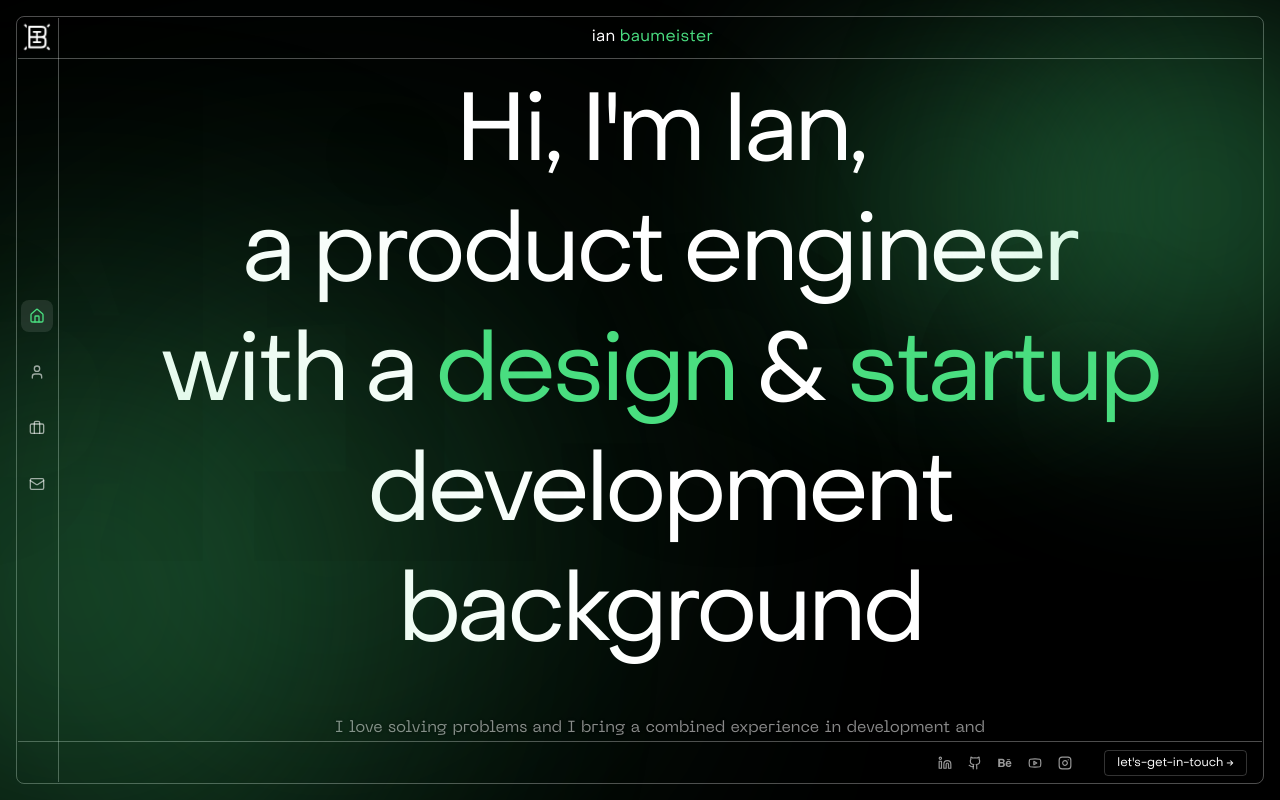
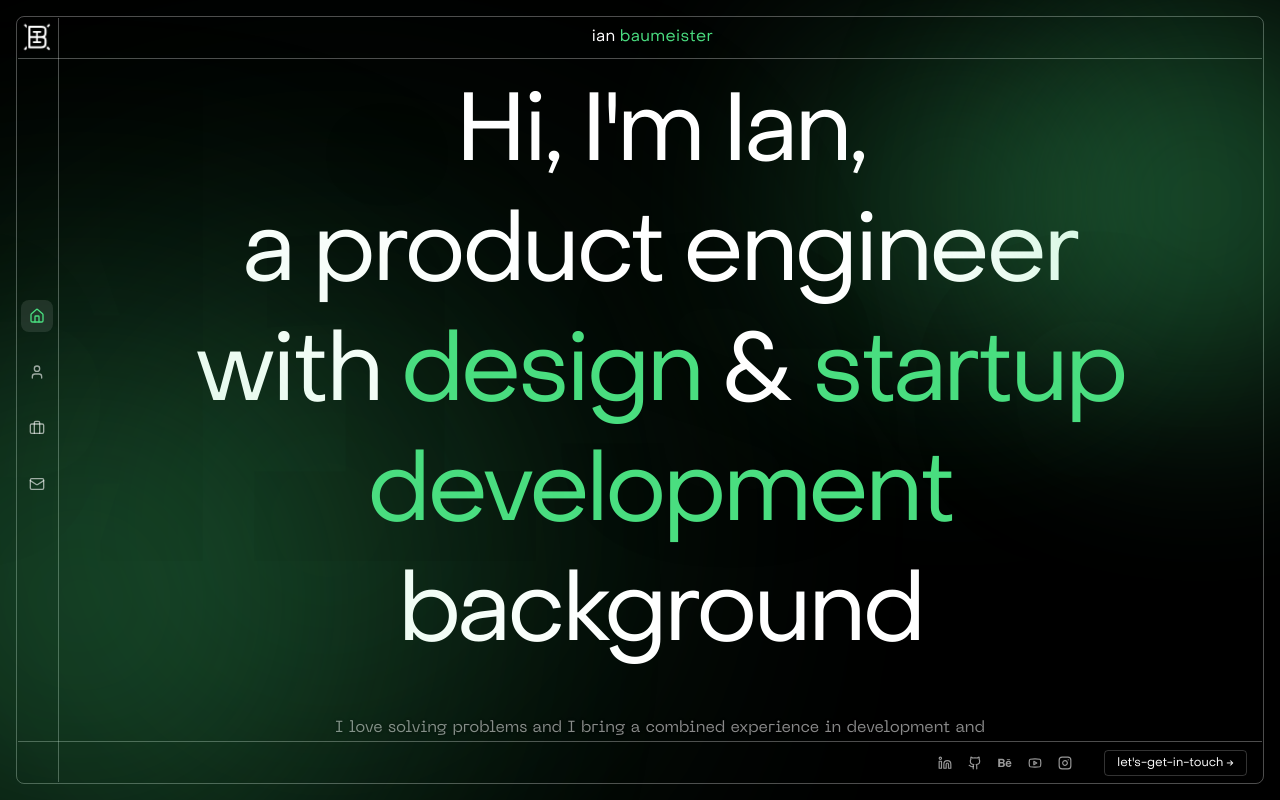
Before and after one commit to ibxibx/portfolio-react, a React (Create React App) app: page /#/ in a window 1280 px wide. Built offline with nearby package versions, Linux system fonts and the light colour scheme; no server answers.

Commit message:
Hero: make 'development' green

```diff
--- a/src/components/home/SectionHero.jsx
+++ b/src/components/home/SectionHero.jsx
@@ -8,8 +8,8 @@ const SectionHero = () => {
       Hi, I'm Ian,
       <br />a product engineer
       <br />
-      with a <span className="text-[#4ADE80]">design</span> &{" "}
-      <span className="text-[#4ADE80]">startup</span> development background
+      with <span className="text-[#4ADE80]">design</span> &{" "}
+      <span className="text-[#4ADE80]">startup development</span> background
     </h1>
   );
 
```
